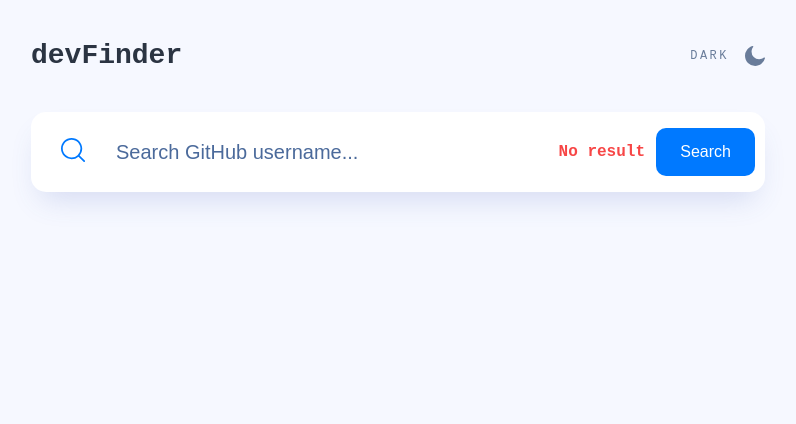
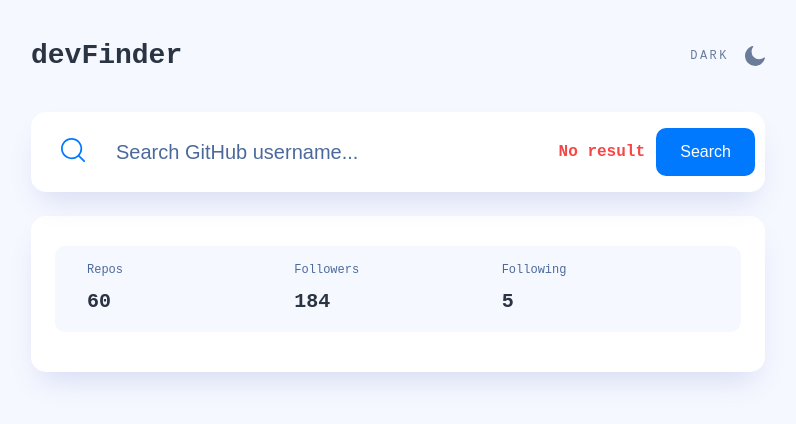
Before and after one commit to alebedev85/GitHubUserSearchApp, a React (Create React App) app: page / in a window 1280 px wide. Shown: the top 424 px of the page, without its empty margins (242-1038 px from the left). Built offline with nearby package versions, Linux system fonts and the light colour scheme; the HTML template or start-up script is replaced by a standard one.

Commit message:
feat: сделал блок статистики

```diff
--- a/src/App.tsx
+++ b/src/App.tsx
@@ -1,12 +1,16 @@
 import { Container } from "components/Container";
 import { Header } from "components/Header";
 import { Search } from "components/Search";
+import { UserCard } from "components/UserCard";
+
+import {defaultUser} from 'mock'
 
 function App() {
   return (
     <Container>
       <Header />
       <Search hasError onSubmit={() => {}}/>
+      <UserCard {...defaultUser}/>
     </Container>
   );
 }
--- /dev/null
+++ b/src/components/StatInfo/StatInfo.module.scss
@@ -0,0 +1,17 @@
+.info {
+  display: flex;
+  flex-direction: column;
+  gap: 0.5rem;
+
+  &Title {
+    color: var(--gray-200);
+    font-size: 0.75rem;
+    line-height: 1.5;
+  }
+
+  &Number {
+    font-size: 1.25rem;
+    line-height: 1.5;
+    font-weight: 700;
+  }
+}
--- /dev/null
+++ b/src/components/StatInfo/StatInfo.tsx
@@ -0,0 +1,13 @@
+import styles from "./StatInfo.module.scss";
+
+interface StatInfoProps {
+  title: string;
+  data: number;
+}
+
+export const StatInfo = ({ title, data }: StatInfoProps) => (
+  <div className={styles.info}>
+    <div className={styles.infoTitle}>{title}</div>
+    <div className={styles.infoNumber}>{data}</div>
+  </div>
+);
--- /dev/null
+++ b/src/components/StatInfo/index.ts
@@ -0,0 +1 @@
+export * from "./StatInfo";
--- /dev/null
+++ b/src/components/UserCard/UserCard.module.scss
@@ -0,0 +1,58 @@
+:global {
+  body[data-theme='light'] {
+    --ucard-bg: var(--white);
+    --bio-color: var(--gray-200);
+    --ucard-shadow: var(--shadow);
+  }
+
+  body[data-theme='dark'] {
+    --ucard-bg: var(--gray-400);
+    --bio-color: var(--white);
+    --ucard-shadow: unset;
+  }
+}
+
+.userCard {
+  margin: 1.5rem 0 3rem;
+  width: 100%;
+  padding: 30px 24px 40px;
+  background-color: var(--ucard-bg);
+  box-shadow: var(--ucard-shadow);
+  border-radius: 15px;
+  // display: grid;
+  // grid-template-columns: 70px 1fr;
+  // gap: 25px 20px;
+
+  // &>*:nth-child(n + 3) {
+  //   grid-column: 1 / span 2;
+  // }
+
+  // @media (min-width: 767px) {
+  //   grid-template-columns: 120px 1fr;
+  //   padding: 40px;
+  //   gap: 30px 40px;
+  // }
+
+  // @media (min-width: 1024px) {
+  //   gap: 30px 40px;
+
+  //   &>*:nth-child(n + 2) {
+  //     grid-column: 2 / span 1;
+  //   }
+  // }
+}
+
+.avatar {
+  border-radius: 50%;
+  max-width: 100%;
+}
+
+.bio {
+  font-size: 1rem;
+  line-height: 1.5;
+  color: var(--bio-color);
+
+  &.empty {
+    opacity: 0.75;
+  }
+}
--- /dev/null
+++ b/src/components/UserCard/UserCard.tsx
@@ -0,0 +1,15 @@
+import { UserStat } from "components/UserStat";
+import styles from "./UserCard.module.scss";
+import { LocalGithubUser } from "types";
+
+interface UserCardProps extends LocalGithubUser{}
+
+export const UserCard = (props: UserCardProps) => (
+  <div className={styles.userCard}>
+    <UserStat
+    repos={props.repos}
+    followers={props.followers}
+    following={props.following}
+    />
+  </div>
+);
--- /dev/null
+++ b/src/components/UserCard/index.ts
@@ -0,0 +1 @@
+export * from "./UserCard";
--- /dev/null
+++ b/src/components/UserStat/UserStat.module.scss
@@ -0,0 +1,20 @@
+:global {
+  body[data-theme='light'] {
+    --stat-bg: var(--gray-50);
+    --stat-color: var(--gray-300);
+  }
+
+  body[data-theme='dark'] {
+    --stat-bg: var(--gray-500);
+    --stat-color: var(--white);
+  }
+}
+
+.userStat {
+  background-color: var(--stat-bg);
+  color: var(--stat-color);
+  padding: 15px 32px;
+  border-radius: 10px;
+  display: grid;
+  grid-template-columns: repeat(3, 1fr);
+}
--- /dev/null
+++ b/src/components/UserStat/UserStat.tsx
@@ -0,0 +1,14 @@
+import { LocalGithubUser } from "types";
+import { StatInfo } from "components/StatInfo";
+import styles from "./UserStat.module.scss";
+
+export interface UserStatProps
+  extends Pick<LocalGithubUser, "repos" | "followers" | "following"> {}
+
+export const UserStat = ({ repos, followers, following }: UserStatProps) => (
+  <div className={styles.userStat}>
+    <StatInfo title="Repos" data={repos}/>
+    <StatInfo title="Followers" data={followers}/>
+    <StatInfo title="Following" data={following}/>
+  </div>
+);
--- /dev/null
+++ b/src/components/UserStat/index.ts
@@ -0,0 +1 @@
+export * from "./UserStat";
--- /dev/null
+++ b/src/mock/index.ts
@@ -0,0 +1,17 @@
+import { LocalGithubUser } from 'types';
+
+export const defaultUser: LocalGithubUser = {
+  "id": 123454567,
+  "login": "michey85",
+  "avatar": "https://avatars.githubusercontent.com/u/36237995?v=4",
+  "name": "Mikhail Nepomnyashchiy",
+  "company": "EPAM",
+  "blog": "mishanep.com",
+  "location": "Malaga",
+  "bio": "React/Vue developer",
+  "twitter": "pcgramota",
+  "repos": 60,
+  "followers": 184,
+  "following": 5,
+  "created": "2018-02-07T16:18:45Z",
+}
```
